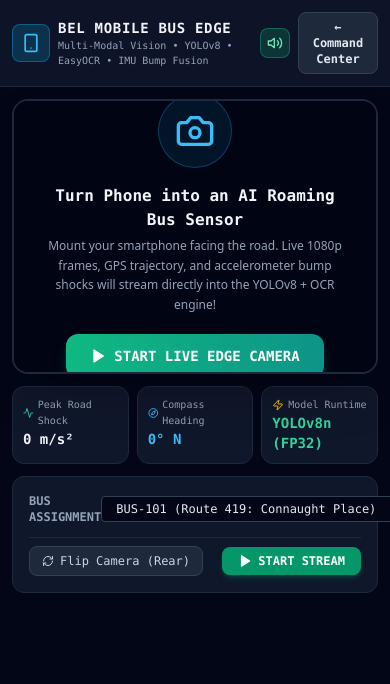
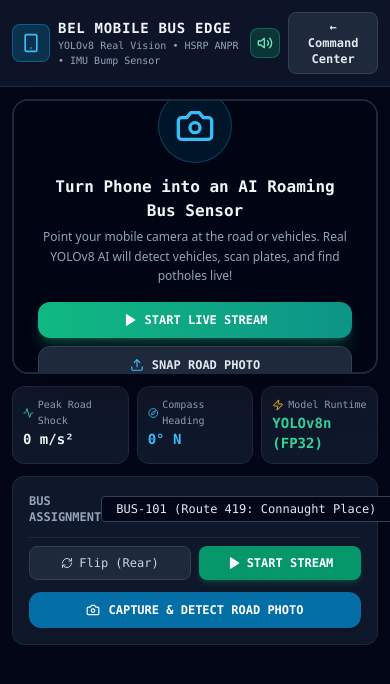
Before and after one commit to SagarGhosh01/UrbanEye, a React (Vite) app in the folder dashboard/: page / in a window 390 px wide. Both pictures are taken after a click on the button "Launch Phone Bus Camera". Shown: the top 684 px of the page. Built offline with nearby package versions, Linux system fonts and the light colour scheme; no server answers.

Commit message:
Fix mobile phone camera streaming: dynamic host resolution, cross-browser getUserMedia fallback, and native camera photo capture

```diff
--- a/dashboard/src/components/phone/PhoneCameraStreamer.tsx
+++ b/dashboard/src/components/phone/PhoneCameraStreamer.tsx
@@ -1,5 +1,5 @@
 import React, { useState, useEffect, useRef } from 'react';
-import { Camera, Navigation, RefreshCw, Zap, Shield, Play, Square, Smartphone, Compass, Activity, Volume2, VolumeX } from 'lucide-react';
+import { Camera, Navigation, RefreshCw, Zap, Shield, Play, Square, Smartphone, Compass, Activity, Volume2, VolumeX, AlertCircle, Upload } from 'lucide-react';
 
 interface Props {
   onBackToDashboard?: () => void;
@@ -10,6 +10,7 @@ export const PhoneCameraStreamer: React.FC<Props> = ({ onBackToDashboard }) => {
   const [busId, setBusId] = useState<string>('BUS-101');
   const [facingMode, setFacingMode] = useState<'environment' | 'user'>('environment');
   const [audioAlerts, setAudioAlerts] = useState<boolean>(true);
+  const [cameraError, setCameraError] = useState<string | null>(null);
 
   // Geolocation & IMU Motion Sensors
   const [gpsLocation, setGpsLocation] = useState<{ lat: number | null; lng: number | null; accuracy: number | null; speed: number | null }>({
@@ -29,6 +30,7 @@ export const PhoneCameraStreamer: React.FC<Props> = ({ onBackToDashboard }) => {
     detections_count: number;
     plates: string[];
     potholes_count: number;
+    annotated_frame?: string;
   }>({
     latency_ms: 0,
     detections_count: 0,
@@ -38,21 +40,40 @@ export const PhoneCameraStreamer: React.FC<Props> = ({ onBackToDashboard }) => {
 
   const videoRef = useRef<HTMLVideoElement | null>(null);
   const canvasRef = useRef<HTMLCanvasElement | null>(null);
+  const fileInputRef = useRef<HTMLInputElement | null>(null);
   const streamRef = useRef<MediaStream | null>(null);
   const captureIntervalRef = useRef<number | null>(null);
 
-  // Initialize camera
+  const getBackendUrl = () => {
+    const host = typeof window !== 'undefined' && window.location.hostname ? window.location.hostname : 'localhost';
+    return `http://${host}:8000/api/v1/phone/process-frame`;
+  };
+
+  // Robust Cross-Browser Camera Ingestion
   const startCamera = async () => {
+    setCameraError(null);
     try {
       if (streamRef.current) {
         streamRef.current.getTracks().forEach((t) => t.stop());
       }
 
-      const constraints = {
+      // Check if getUserMedia is supported
+      if (!navigator.mediaDevices || !navigator.mediaDevices.getUserMedia) {
+        // Fallback for legacy webkit/moz
+        const legacyGetUserMedia = (navigator as any).getUserMedia ||
+                                   (navigator as any).webkitGetUserMedia ||
+                                   (navigator as any).mozGetUserMedia ||
+                                   (navigator as any).msGetUserMedia;
+        if (!legacyGetUserMedia) {
+          throw new Error("HTTP_SECURITY_RESTRICTION: Mobile browsers require HTTPS or localhost for continuous live stream. Use the 'Capture Road Photo' mode below!");
+        }
+      }
+
+      const constraints: MediaStreamConstraints = {
         video: {
-          facingMode: facingMode,
-          width: { ideal: 1280 },
-          height: { ideal: 720 },
+          facingMode: { ideal: facingMode },
+          width: { ideal: 1280, max: 1920 },
+          height: { ideal: 720, max: 1080 },
         },
         audio: false,
       };
@@ -64,9 +85,10 @@ export const PhoneCameraStreamer: React.FC<Props> = ({ onBackToDashboard }) => {
         await videoRef.current.play();
       }
       setIsStreaming(true);
-    } catch (err) {
-      console.error('Camera access error:', err);
-      alert('Camera access denied or unavailable. Please grant camera permission.');
+    } catch (err: any) {
+      console.warn('Camera access issue:', err);
+      const errMsg = err.message || 'Camera permission denied or HTTP security restriction.';
+      setCameraError(errMsg);
     }
   };
 
@@ -83,7 +105,7 @@ export const PhoneCameraStreamer: React.FC<Props> = ({ onBackToDashboard }) => {
           });
         },
         (err) => {
-          console.warn('Geolocation warning:', err.message);
+          console.warn('Geolocation notice:', err.message);
         },
         { enableHighAccuracy: true, maximumAge: 1000 }
       );
@@ -95,14 +117,13 @@ export const PhoneCameraStreamer: React.FC<Props> = ({ onBackToDashboard }) => {
   useEffect(() => {
     const handleMotion = (event: DeviceMotionEvent) => {
       const z = event.accelerationIncludingGravity?.z || 0;
-      const normalizedZ = Math.abs(z - 9.8); // Offset Earth gravity
+      const normalizedZ = Math.abs(z - 9.8);
       setMotionData((prev) => ({
         ...prev,
         accelZ: round2(normalizedZ),
         maxBump: Math.max(prev.maxBump, round2(normalizedZ)),
       }));
 
-      // Trigger Haptic Vibration if road bump detected (> 3.5 m/s^2)
       if (normalizedZ > 3.5 && 'vibrate' in navigator) {
         navigator.vibrate(100);
       }
@@ -128,26 +149,8 @@ export const PhoneCameraStreamer: React.FC<Props> = ({ onBackToDashboard }) => {
 
   const round2 = (num: number) => Math.round(num * 100) / 100;
 
-  // Frame Capture & Real-Time ML Inference Loop
-  useEffect(() => {
-    if (isStreaming) {
-      captureIntervalRef.current = window.setInterval(async () => {
-        if (!videoRef.current || !canvasRef.current) return;
-        const video = videoRef.current;
-        const canvas = canvasRef.current;
-
-        if (video.videoWidth === 0 || video.videoHeight === 0) return;
-
-        canvas.width = 640;
-        canvas.height = 360;
-        const ctx = canvas.getContext('2d');
-        if (!ctx) return;
-
-        ctx.drawImage(video, 0, 0, canvas.width, canvas.height);
-
-        canvas.toBlob(async (blob) => {
-          if (!blob) return;
-
+  // Process a Blob Image Frame with Backend YOLOv8 Engine
+  const sendFrameToBackend = async (blob: Blob) => {
     const formData = new FormData();
     formData.append('file', blob, 'frame.jpg');
     formData.append('bus_id', busId);
@@ -162,7 +165,7 @@ export const PhoneCameraStreamer: React.FC<Props> = ({ onBackToDashboard }) => {
     }
 
     try {
-            const res = await fetch('http://localhost:8000/api/v1/phone/process-frame', {
+      const res = await fetch(getBackendUrl(), {
         method: 'POST',
         body: formData,
       });
@@ -174,18 +177,39 @@ export const PhoneCameraStreamer: React.FC<Props> = ({ onBackToDashboard }) => {
           detections_count: data.detections?.length || 0,
           plates: data.anpr_results?.map((p: any) => p.plate) || [],
           potholes_count: data.hazards?.length || 0,
+          annotated_frame: data.annotated_frame,
         });
 
-              // Audio / Vibration notification on pothole or plate
         if (audioAlerts && (data.hazards?.length > 0 || data.anpr_results?.length > 0)) {
           if ('vibrate' in navigator) navigator.vibrate(80);
         }
       }
     } catch (e) {
-            // Processing error
+      console.warn('Inference transmission error:', e);
     }
+  };
+
+  // Continuous Camera Streaming Loop
+  useEffect(() => {
+    if (isStreaming) {
+      captureIntervalRef.current = window.setInterval(() => {
+        if (!videoRef.current || !canvasRef.current) return;
+        const video = videoRef.current;
+        const canvas = canvasRef.current;
+
+        if (video.videoWidth === 0 || video.videoHeight === 0) return;
+
+        canvas.width = 640;
+        canvas.height = 360;
+        const ctx = canvas.getContext('2d');
+        if (!ctx) return;
+
+        ctx.drawImage(video, 0, 0, canvas.width, canvas.height);
+
+        canvas.toBlob((blob) => {
+          if (blob) sendFrameToBackend(blob);
         }, 'image/jpeg', 0.8);
-      }, 100); // 10 FPS
+      }, 120);
     } else {
       if (captureIntervalRef.current) {
         clearInterval(captureIntervalRef.current);
@@ -198,6 +222,14 @@ export const PhoneCameraStreamer: React.FC<Props> = ({ onBackToDashboard }) => {
       }
     };
   }, [isStreaming, busId, gpsLocation, motionData, audioAlerts]);
+
+  // Native Mobile Photo File Input Handler (100% Reliable fallback on all mobile devices)
+  const handleNativePhotoCapture = (e: React.ChangeEvent<HTMLInputElement>) => {
+    if (e.target.files && e.target.files[0]) {
+      const file = e.target.files[0];
+      sendFrameToBackend(file);
+    }
+  };
 
   const toggleStreaming = () => {
     if (isStreaming) {
@@ -212,7 +244,7 @@ export const PhoneCameraStreamer: React.FC<Props> = ({ onBackToDashboard }) => {
 
   return (
     <div className="min-h-screen bg-slate-950 text-slate-100 flex flex-col font-mono selection:bg-sky-500 selection:text-white">
-      {/* Top Phone HUD */}
+      {/* Top Phone HUD Header */}
       <header className="bg-slate-900/90 border-b border-slate-800 p-3 flex items-center justify-between sticky top-0 z-50">
         <div className="flex items-center space-x-2">
           <div className="p-2 rounded-lg bg-sky-500/20 text-sky-400 border border-sky-500/40">
@@ -220,7 +252,7 @@ export const PhoneCameraStreamer: React.FC<Props> = ({ onBackToDashboard }) => {
           </div>
           <div>
             <h1 className="font-bold text-sm text-slate-100 tracking-wider">BEL MOBILE BUS EDGE</h1>
-            <p className="text-[10px] text-slate-400">Multi-Modal Vision • YOLOv8 • EasyOCR • IMU Bump Fusion</p>
+            <p className="text-[10px] text-slate-400">YOLOv8 Real Vision • HSRP ANPR • IMU Bump Sensor</p>
           </div>
         </div>
 
@@ -250,6 +282,14 @@ export const PhoneCameraStreamer: React.FC<Props> = ({ onBackToDashboard }) => {
       <main className="flex-1 p-3 flex flex-col space-y-3 max-w-2xl mx-auto w-full">
         {/* Video Canvas Container */}
         <div className="relative rounded-2xl overflow-hidden bg-black border-2 border-slate-800 aspect-[4/3] shadow-2xl flex items-center justify-center">
+          {/* If a processed frame came back, show annotated view */}
+          {latestInference.annotated_frame && !isStreaming ? (
+            <img
+              src={latestInference.annotated_frame}
+              alt="YOLO Detection Frame"
+              className="w-full h-full object-cover"
+            />
+          ) : (
             <video
               ref={videoRef}
               playsInline
@@ -257,33 +297,61 @@ export const PhoneCameraStreamer: React.FC<Props> = ({ onBackToDashboard }) => {
               autoPlay
               className="w-full h-full object-cover"
             />
+          )}
           <canvas ref={canvasRef} className="hidden" />
 
           {/* Start Screen when not streaming */}
-          {!isStreaming && (
-            <div className="absolute inset-0 bg-slate-950/80 backdrop-blur-sm flex flex-col items-center justify-center p-6 text-center">
-              <div className="p-4 bg-sky-500/10 rounded-full border border-sky-500/30 mb-4">
+          {!isStreaming && !latestInference.annotated_frame && (
+            <div className="absolute inset-0 bg-slate-950/85 backdrop-blur-sm flex flex-col items-center justify-center p-6 text-center">
+              <div className="p-4 bg-sky-500/10 rounded-full border border-sky-500/30 mb-3">
                 <Camera className="w-10 h-10 text-sky-400" />
               </div>
               <h2 className="text-base font-bold text-slate-100 mb-1">Turn Phone into an AI Roaming Bus Sensor</h2>
-              <p className="text-xs text-slate-400 max-w-sm mb-5 leading-relaxed font-sans">
-                Mount your smartphone facing the road. Live 1080p frames, GPS trajectory, and accelerometer bump shocks will stream directly into the YOLOv8 + OCR engine!
+              <p className="text-xs text-slate-400 max-w-sm mb-4 leading-relaxed font-sans">
+                Point your mobile camera at the road or vehicles. Real YOLOv8 AI will detect vehicles, scan plates, and find potholes live!
               </p>
+
+              {cameraError && (
+                <div className="mb-4 bg-amber-500/20 border border-amber-500/40 p-2.5 rounded-xl text-left text-[11px] text-amber-200 max-w-sm">
+                  <div className="flex items-center space-x-1.5 font-bold text-amber-300 mb-1">
+                    <AlertCircle className="w-4 h-4 shrink-0" />
+                    <span>Live Stream Notice</span>
+                  </div>
+                  <span>On mobile Chrome over HTTP, use the direct <strong>Capture Road Photo</strong> button below for instant ML detection!</span>
+                </div>
+              )}
+
+              <div className="flex flex-col sm:flex-row items-center gap-2 w-full max-w-xs">
                 <button
                   onClick={startCamera}
-                className="px-6 py-3 rounded-xl font-bold text-sm bg-gradient-to-r from-emerald-500 to-teal-600 hover:from-emerald-400 hover:to-teal-500 text-white shadow-lg shadow-emerald-500/30 flex items-center space-x-2 transition-all transform active:scale-95"
+                  className="w-full px-4 py-2.5 rounded-xl font-bold text-xs bg-gradient-to-r from-emerald-500 to-teal-600 hover:from-emerald-400 hover:to-teal-500 text-white shadow-lg shadow-emerald-500/30 flex items-center justify-center space-x-2 transition-all active:scale-95"
                 >
-                <Play className="w-4 h-4 fill-current" />
-                <span>START LIVE EDGE CAMERA</span>
+                  <Play className="w-3.5 h-3.5 fill-current" />
+                  <span>START LIVE STREAM</span>
                 </button>
+
+                {/* Native camera file input fallback */}
+                <label className="w-full px-4 py-2.5 rounded-xl font-bold text-xs bg-slate-800 hover:bg-slate-700 text-slate-200 border border-slate-700 flex items-center justify-center space-x-2 cursor-pointer transition-all active:scale-95">
+                  <Upload className="w-3.5 h-3.5 text-sky-400" />
+                  <span>SNAP ROAD PHOTO</span>
+                  <input
+                    ref={fileInputRef}
+                    type="file"
+                    accept="image/*"
+                    capture="environment"
+                    onChange={handleNativePhotoCapture}
+                    className="hidden"
+                  />
+                </label>
+              </div>
             </div>
           )}
 
           {/* Live In-Camera Telemetry Overlay */}
-          {isStreaming && (
+          {(isStreaming || latestInference.annotated_frame) && (
             <>
               {/* Top Left Status */}
-              <div className="absolute top-3 left-3 bg-slate-950/85 backdrop-blur-md px-3 py-1.5 rounded-lg border border-slate-800 text-[11px] space-y-0.5 shadow-lg">
+              <div className="absolute top-3 left-3 bg-slate-950/85 backdrop-blur-md px-3 py-1.5 rounded-lg border border-slate-800 text-[11px] space-y-0.5 shadow-lg pointer-events-none">
                 <div className="flex items-center space-x-2 text-emerald-400 font-bold">
                   <span className="w-2 h-2 rounded-full bg-emerald-500 animate-ping" />
                   <span>TRANSMITTING • {busId}</span>
@@ -294,7 +362,7 @@ export const PhoneCameraStreamer: React.FC<Props> = ({ onBackToDashboard }) => {
               </div>
 
               {/* Top Right GPS & Motion Sensors */}
-              <div className="absolute top-3 right-3 bg-slate-950/85 backdrop-blur-md px-3 py-1.5 rounded-lg border border-slate-800 text-[10px] text-right space-y-0.5 shadow-lg">
+              <div className="absolute top-3 right-3 bg-slate-950/85 backdrop-blur-md px-3 py-1.5 rounded-lg border border-slate-800 text-[10px] text-right space-y-0.5 shadow-lg pointer-events-none">
                 <div className="flex items-center justify-end space-x-1.5 text-slate-300">
                   <Navigation className="w-3 h-3 text-sky-400" />
                   <span>{gpsLocation.lat ? 'GPS LOCKED' : 'SEARCHING GPS...'}</span>
@@ -308,7 +376,7 @@ export const PhoneCameraStreamer: React.FC<Props> = ({ onBackToDashboard }) => {
               </div>
 
               {/* Bottom Target Reticle */}
-              <div className="absolute bottom-3 left-3 right-3 bg-slate-950/85 backdrop-blur-md p-2.5 rounded-xl border border-slate-800 flex items-center justify-between text-xs shadow-lg">
+              <div className="absolute bottom-3 left-3 right-3 bg-slate-950/85 backdrop-blur-md p-2.5 rounded-xl border border-slate-800 flex items-center justify-between text-xs shadow-lg pointer-events-none">
                 <div>
                   <span className="text-slate-400 text-[10px] block">LIVE DETECTIONS</span>
                   <span className="font-bold text-emerald-400">
@@ -366,21 +434,21 @@ export const PhoneCameraStreamer: React.FC<Props> = ({ onBackToDashboard }) => {
             </select>
           </div>
 
-          <div className="flex items-center justify-between pt-2 border-t border-slate-800">
+          <div className="grid grid-cols-2 gap-2 pt-2 border-t border-slate-800">
             <button
               onClick={() => {
                 setFacingMode(prev => prev === 'environment' ? 'user' : 'environment');
                 if (isStreaming) startCamera();
               }}
-              className="px-3 py-1.5 rounded-lg text-xs bg-slate-800 hover:bg-slate-700 text-slate-300 border border-slate-700 flex items-center space-x-1.5 transition-colors"
+              className="px-3 py-2 rounded-lg text-xs bg-slate-800 hover:bg-slate-700 text-slate-300 border border-slate-700 flex items-center justify-center space-x-1.5 transition-colors"
             >
               <RefreshCw className="w-3 h-3" />
-              <span>Flip Camera ({facingMode === 'environment' ? 'Rear' : 'Front'})</span>
+              <span>Flip ({facingMode === 'environment' ? 'Rear' : 'Front'})</span>
             </button>
 
             <button
               onClick={toggleStreaming}
-              className={`px-4 py-1.5 rounded-lg text-xs font-bold flex items-center space-x-1.5 transition-all ${
+              className={`px-4 py-2 rounded-lg text-xs font-bold flex items-center justify-center space-x-1.5 transition-all ${
                 isStreaming
                   ? 'bg-red-600 hover:bg-red-500 text-white shadow-md shadow-red-500/20'
                   : 'bg-emerald-600 hover:bg-emerald-500 text-white shadow-md shadow-emerald-500/20'
@@ -390,6 +458,19 @@ export const PhoneCameraStreamer: React.FC<Props> = ({ onBackToDashboard }) => {
               <span>{isStreaming ? 'STOP STREAM' : 'START STREAM'}</span>
             </button>
           </div>
+
+          {/* Quick Snapshot Action Button */}
+          <label className="w-full py-2.5 rounded-xl font-bold text-xs bg-sky-600/80 hover:bg-sky-600 text-white flex items-center justify-center space-x-2 cursor-pointer shadow-md transition-all active:scale-95">
+            <Camera className="w-3.5 h-3.5" />
+            <span>CAPTURE & DETECT ROAD PHOTO</span>
+            <input
+              type="file"
+              accept="image/*"
+              capture="environment"
+              onChange={handleNativePhotoCapture}
+              className="hidden"
+            />
+          </label>
         </div>
       </main>
     </div>
```
Also changed, not shown: dashboard/src/services/api.ts (+11 -3 lines), dashboard/src/services/websocket.ts (+7 -2 lines). Lines whose indentation alone changed are shown as unchanged.
